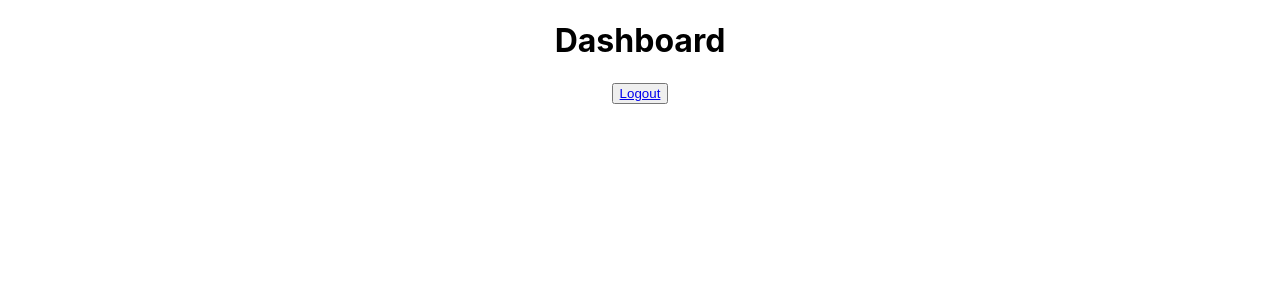
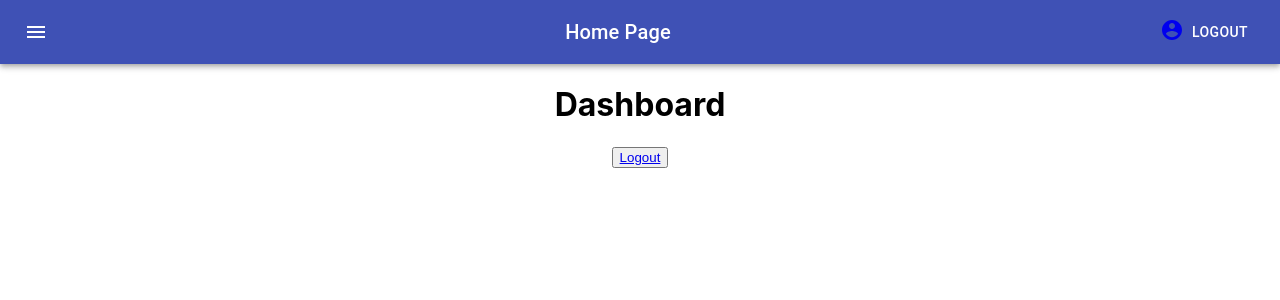
Before and after one commit to SaloniSS/nwHack2021, a React (Create React App) app in the folder frontend/: page /home in a window 1280 px wide. Shown: the top 300 px of the page. Built offline with nearby package versions, Linux system fonts and the light colour scheme.

Commit message:
add a nav bar

```diff
--- a/frontend/package.json
+++ b/frontend/package.json
@@ -3,6 +3,8 @@
   "version": "0.1.0",
   "private": true,
   "dependencies": {
+    "@material-ui/core": "^4.11.2",
+    "@material-ui/icons": "^4.11.2",
     "@testing-library/jest-dom": "^5.11.4",
     "@testing-library/react": "^11.1.0",
     "@testing-library/user-event": "^12.1.10",
--- /dev/null
+++ b/frontend/src/components/Navbar.js
@@ -0,0 +1,52 @@
+import React from "react";
+import { makeStyles } from "@material-ui/core/styles";
+import AppBar from "@material-ui/core/AppBar";
+import Toolbar from "@material-ui/core/Toolbar";
+import Typography from "@material-ui/core/Typography";
+import Button from "@material-ui/core/Button";
+import AccountCircle from "@material-ui/icons/AccountCircle";
+import IconButton from "@material-ui/core/IconButton";
+import MenuIcon from "@material-ui/icons/Menu";
+import { Link } from "react-router-dom";
+
+const useStyles = makeStyles((theme) => ({
+  root: {
+    flexGrow: 1,
+  },
+  menuButton: {
+    marginRight: theme.spacing(2),
+  },
+  title: {
+    flexGrow: 1,
+  },
+}));
+
+function Navbar() {
+  const classes = useStyles();
+
+  return (
+    <div className={classes.root}>
+      <AppBar position="static">
+        <Toolbar>
+          <IconButton
+            edge="start"
+            className={classes.menuButton}
+            color="inherit"
+            aria-label="menu"
+          >
+            <MenuIcon />
+          </IconButton>
+          <Typography variant="h6" className={classes.title}>
+            Home Page
+          </Typography>
+          <Link to="/profile">
+            <AccountCircle />
+          </Link>
+          <Button color="inherit">Logout</Button>
+        </Toolbar>
+      </AppBar>
+    </div>
+  );
+}
+
+export default Navbar;
--- a/frontend/src/pages/home.js
+++ b/frontend/src/pages/home.js
@@ -1,16 +1,15 @@
-
 import React from "react";
-import { Link, withRouter} from "react-router-dom";
+import Navbar from "../components/Navbar";
+import { Link, withRouter } from "react-router-dom";
 
 function Home() {
   return (
     <div className="dashboard">
+      <Navbar />
       <h1>Dashboard</h1>
-        <button>
-                <Link to="/">
-                    Logout
-                </Link>
-        </button>
+      <button>
+        <Link to="/">Logout</Link>
+      </button>
     </div>
   );
 }
```
Also changed, not shown: 1 other file (tests, documents, lock files or other folders).
